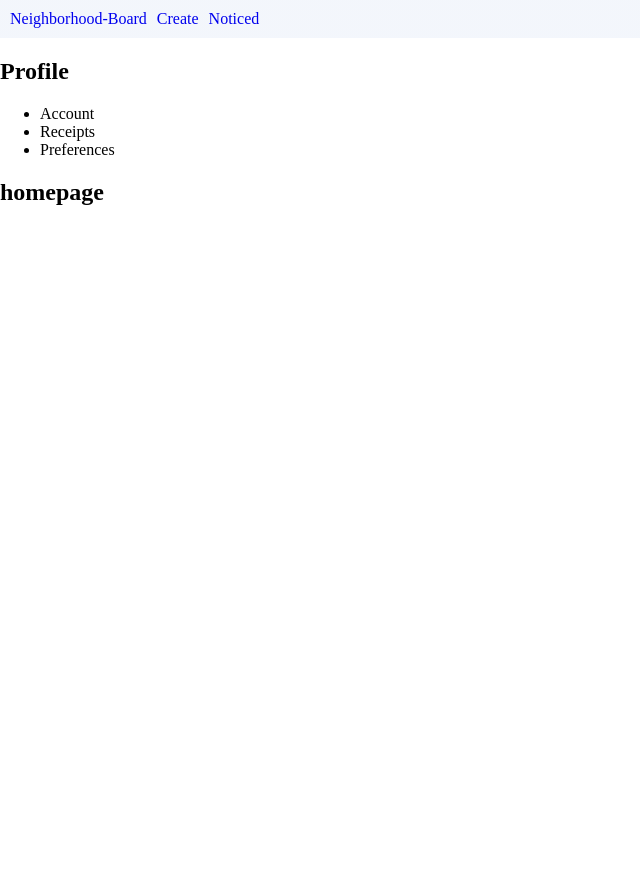
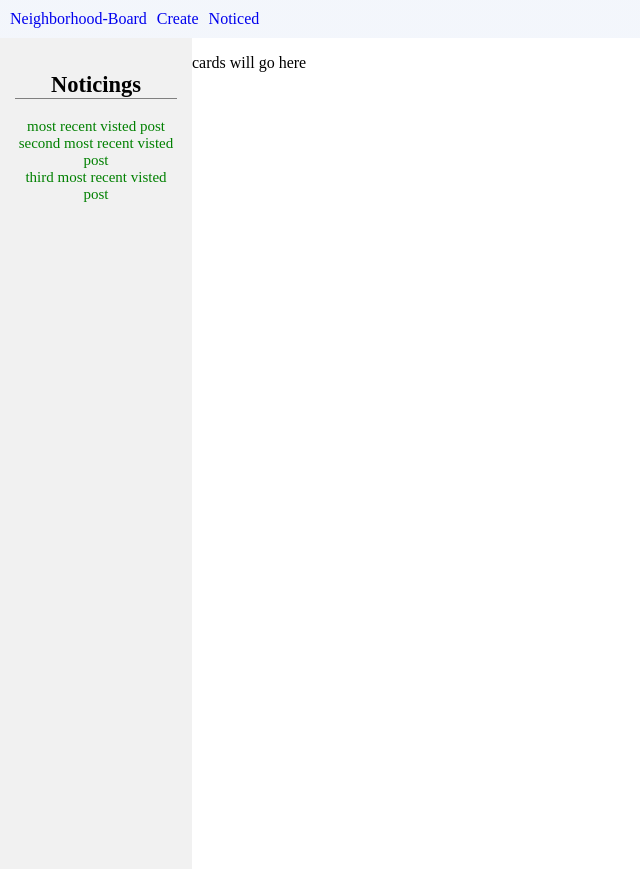
Before and after one commit to schan523/neighborhood-board, a React (Vite) app: page / in a window 1280 px wide. Shown: the whole page, without its empty margins (0-640 px from the left). Before the commit the page ends 800 px from the top, so only its background shows below. Built offline with nearby package versions, Linux system fonts and the light colour scheme.

Commit message:
more content to home html and css

```diff
--- a/src/components/Home.css
+++ b/src/components/Home.css
@@ -1,3 +1,25 @@
 #homepage{
-    /* background-color: blue; */
+    display: grid;
+    grid-template-columns:15% 85% auto;
+
 }
+ul, li{
+    list-style: none;
+    margin: 0;
+    padding: 0;
+}
+#aside {
+    background-color:rgb(241, 241, 241);
+    font-size: 15px;
+    height:100vh;
+    padding:8%;
+    text-align: center;
+
+ }
+ #aside a{
+    color: green;
+ }
+ #aside h2{
+    border-bottom: solid 1px grey;
+    text-align: center;
+ }
--- a/src/components/Home.tsx
+++ b/src/components/Home.tsx
@@ -3,15 +3,20 @@ import './Home.css'
 export default function Home() {
     return (
         <div id ='homepage'>
-            <aside>
-                <h2>Profile</h2>
+            <div id = 'aside'>
+                <h2>Noticings</h2>
                 <ul>
-                    <li>Account</li>
-                    <li>Receipts</li>
-                    <li>Preferences</li>
+                    <li><a href ='#'>most recent visted post</a></li>
+                    <li><a href ='#'>second most recent visted post</a></li>
+                    <li><a href ='#'>third most recent visted post</a></li>
                 </ul>
-            </aside>
-            <h2>homepage</h2>
+            </div>
+            <div id = 'main'>
+                <div id='feed'>
+                    <p>cards will go here</p>
+                </div>
+
+            </div>
         </div>
 
     );
```
